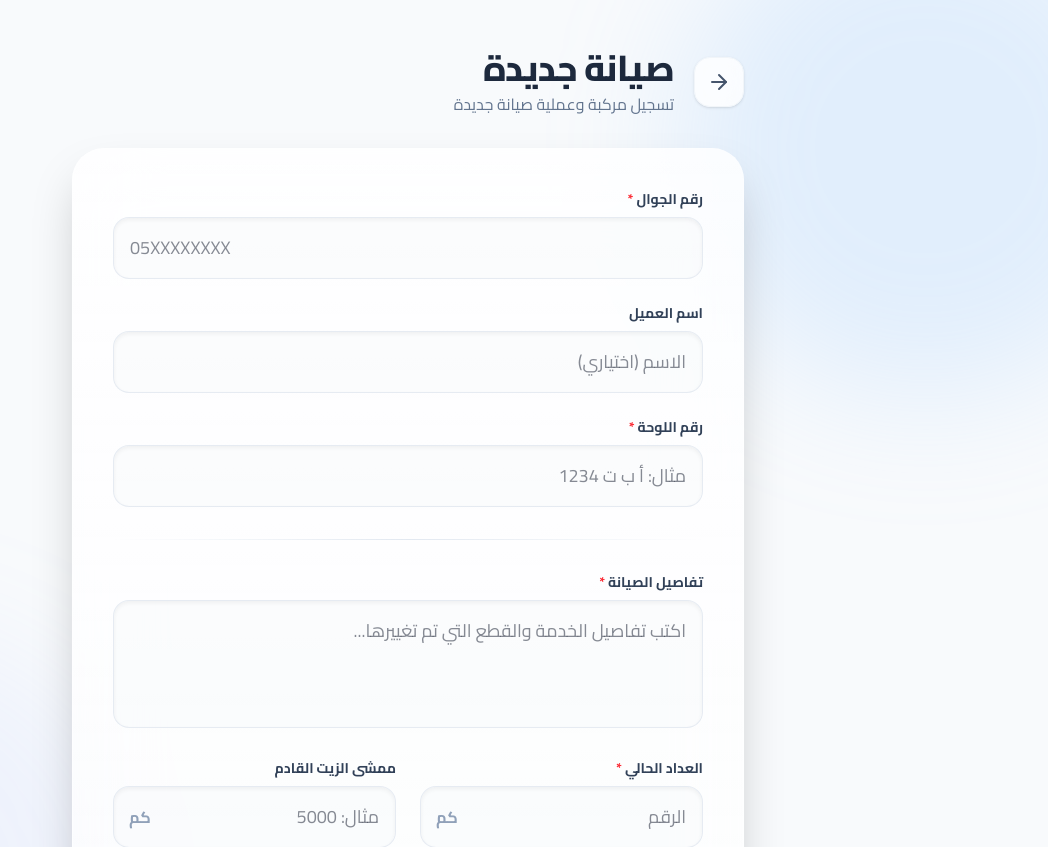
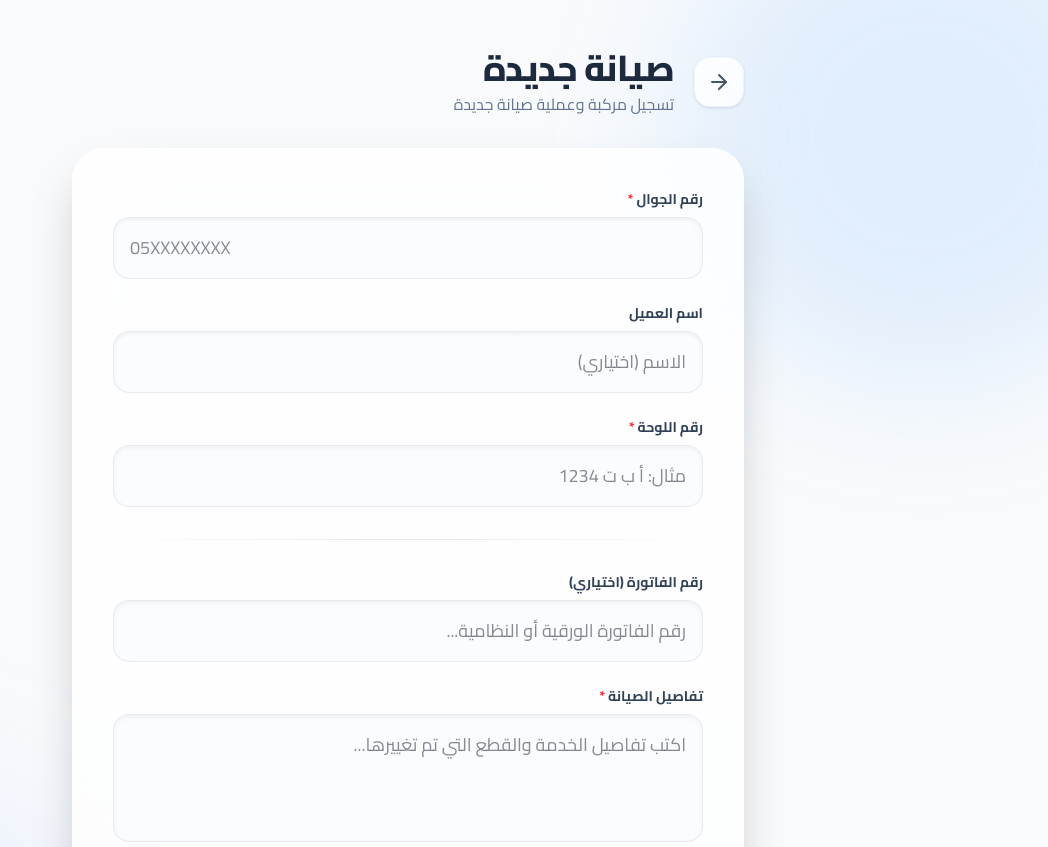
Before and after one commit to azxcvy900-beep/-0, a Next.js app: page /new-service in a window 1280 px wide. Shown: the top 847 px of the page, without its empty margins (232-1280 px from the left). Built offline with nearby package versions, Linux system fonts and the light colour scheme; no server answers.

Commit message:
Add invoice number tracking to services

```diff
--- a/app/new-service/page.js
+++ b/app/new-service/page.js
@@ -17,6 +17,7 @@ function NewServiceContent() {
   const [description, setDescription] = useState("");
   const [currentMileage, setCurrentMileage] = useState("");
   const [oilLifespan, setOilLifespan] = useState("");
+  const [invoiceNumber, setInvoiceNumber] = useState("");
 
   const [isFetchingName, setIsFetchingName] = useState(false);
   const [isSubmitting, setIsSubmitting] = useState(false);
@@ -52,7 +53,7 @@ function NewServiceContent() {
 
     setIsSubmitting(true);
     const vehicleData = { phoneNumber: phone, customerName, licensePlate: plate };
-    const serviceData = { serviceDescription: description, currentMileage, oilLifespan };
+    const serviceData = { serviceDescription: description, currentMileage, oilLifespan, invoiceNumber };
 
     const result = await addServiceRecord(vehicleData, serviceData);
 
@@ -147,6 +148,18 @@ function NewServiceContent() {
 
             <div className="h-px bg-gradient-to-r from-transparent via-slate-200 to-transparent my-8" />
 
+            {/* Invoice Number */}
+            <div className="group">
+              <label className="block text-sm font-bold text-slate-700 mb-2 ml-1">رقم الفاتورة (اختياري)</label>
+              <input
+                type="text"
+                value={invoiceNumber}
+                onChange={(e) => setInvoiceNumber(e.target.value)}
+                placeholder="رقم الفاتورة الورقية أو النظامية..."
+                className="w-full text-lg p-4 rounded-2xl border border-slate-200/80 focus:outline-none focus:ring-4 focus:ring-blue-500/20 focus:border-blue-500 transition-all bg-slate-50/50 focus:bg-white shadow-inner"
+              />
+            </div>
+
             {/* Description */}
             <div className="group">
               <label className="block text-sm font-bold text-slate-700 mb-2 ml-1">تفاصيل الصيانة <span className="text-red-500">*</span></label>
--- a/app/search/page.js
+++ b/app/search/page.js
@@ -3,7 +3,7 @@
 import { useState, useEffect, Suspense } from "react";
 import { useSearchParams, useRouter } from "next/navigation";
 import { searchVehicles } from "@/lib/db";
-import { ArrowRight, Search as SearchIcon, Plus, ChevronDown, ChevronUp, Loader2, Calendar, PenTool, Hash } from "lucide-react";
+import { ArrowRight, Search as SearchIcon, Plus, ChevronDown, ChevronUp, Loader2, Calendar, PenTool, Hash, FileText } from "lucide-react";
 import Link from "next/link";
 
 function SearchPageContent() {
@@ -208,10 +208,20 @@ function SearchPageContent() {
                               </div>
 
                               {service.nextServiceMileage && (
-                                <div className="inline-flex items-center bg-indigo-50 border border-indigo-100 rounded-xl px-5 py-3">
+                                <div className="inline-flex items-center bg-indigo-50 border border-indigo-100 rounded-xl px-5 py-3 ml-3 mt-3 sm:mt-0">
                                   <span className="text-indigo-400 font-medium mr-1 text-sm ml-3">موعد الزيت القادم: </span>
                                   <span className="font-black text-indigo-700 text-lg flex items-center">
                                     {service.nextServiceMileage.toLocaleString()} كم
+                                  </span>
+                                </div>
+                              )}
+
+                              {service.invoiceNumber && (
+                                <div className="inline-flex items-center bg-green-50 border border-green-100 rounded-xl px-5 py-3 mt-3 sm:mt-0">
+                                  <FileText size={18} className="text-green-500 ml-2" />
+                                  <span className="text-green-600 font-medium mr-1 text-sm ml-3">رقم الفاتورة: </span>
+                                  <span className="font-black text-green-700 text-lg">
+                                    {service.invoiceNumber}
                                   </span>
                                 </div>
                               )}
```
Also changed, not shown: lib/db.js.
